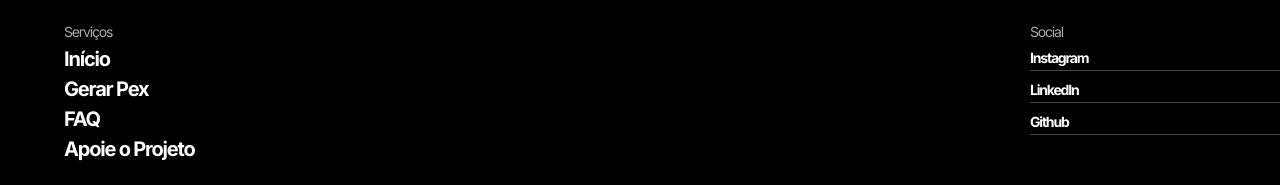
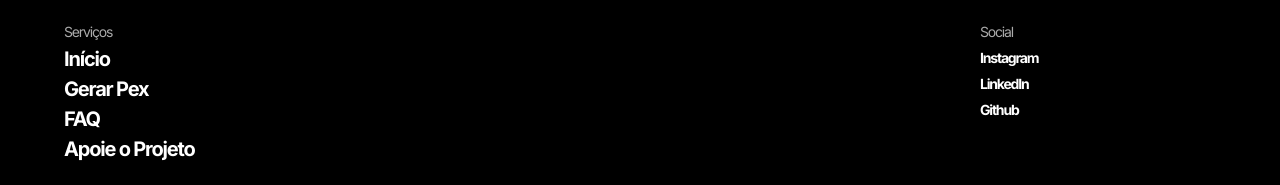
Before and after one commit to Caiorossi00/Gerador-Pex, a React (Vite) app: page / in a window 1280 px wide. Shown: the part 3823-4008 px from the top of the page. Built offline with nearby package versions, Linux system fonts and the light colour scheme.

Commit message:
correção footer

```diff
--- a/src/components/Footer/Footer.tsx
+++ b/src/components/Footer/Footer.tsx
@@ -33,15 +33,12 @@ const Footer = () => {
             >
               Instagram
             </a>
-            <hr />
           </li>
           <li>
             <a href="https://www.linkedin.com/in/caio-rossi-dev/">LinkedIn</a>
-            <hr />
           </li>
           <li>
             <a href="https://github.com/Caiorossi00">Github</a>
-            <hr />
           </li>
         </ul>
       </div>
--- a/src/styles/Footer.scss
+++ b/src/styles/Footer.scss
@@ -37,14 +37,6 @@
             color: #888;
           }
         }
-
-        hr {
-          margin-top: 5px;
-          width: 250px;
-          height: 1px;
-          background-color: #444;
-          border: none;
-        }
       }
     }
   }
@@ -54,15 +46,12 @@
   }
 
   .socials-footer {
+    width: 300px;
     ul {
       li {
         a {
           font-size: 14px;
         }
-
-        hr {
-          margin-top: 5px;
-        }
       }
     }
   }
```
